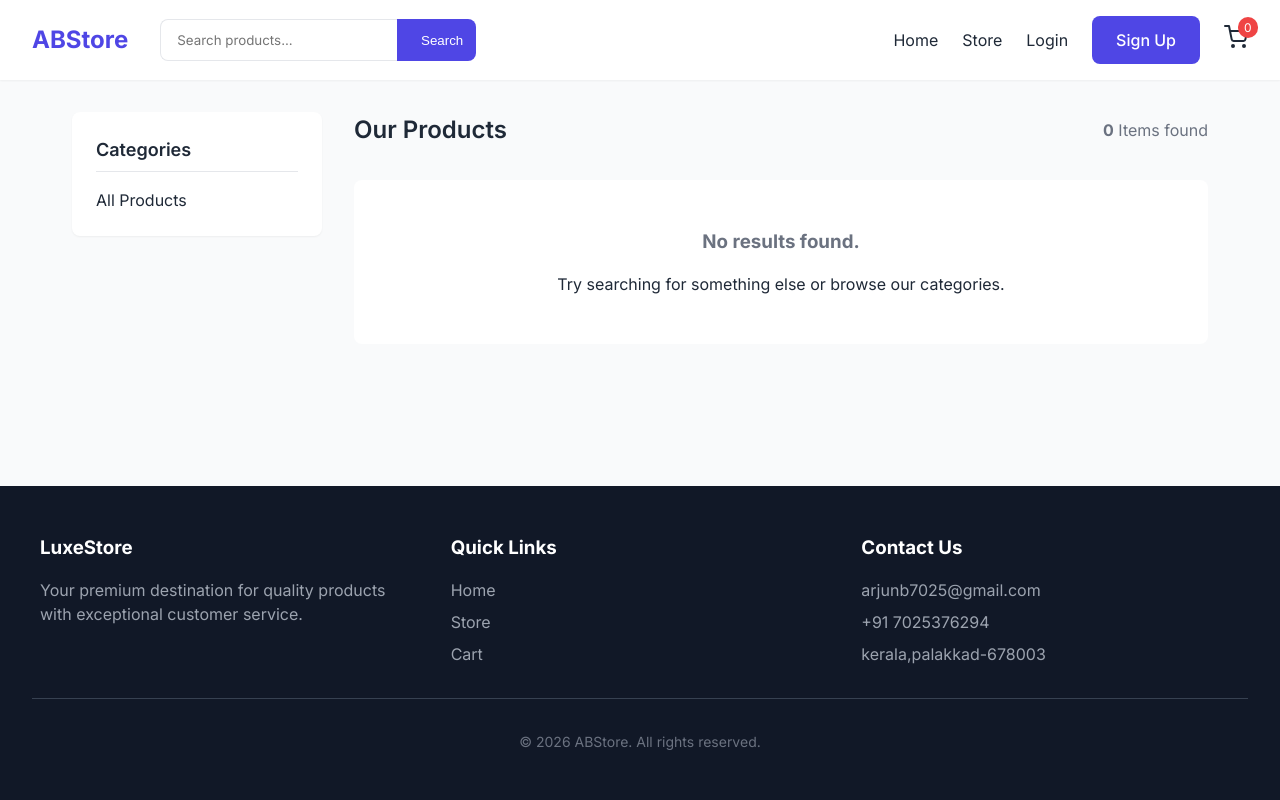
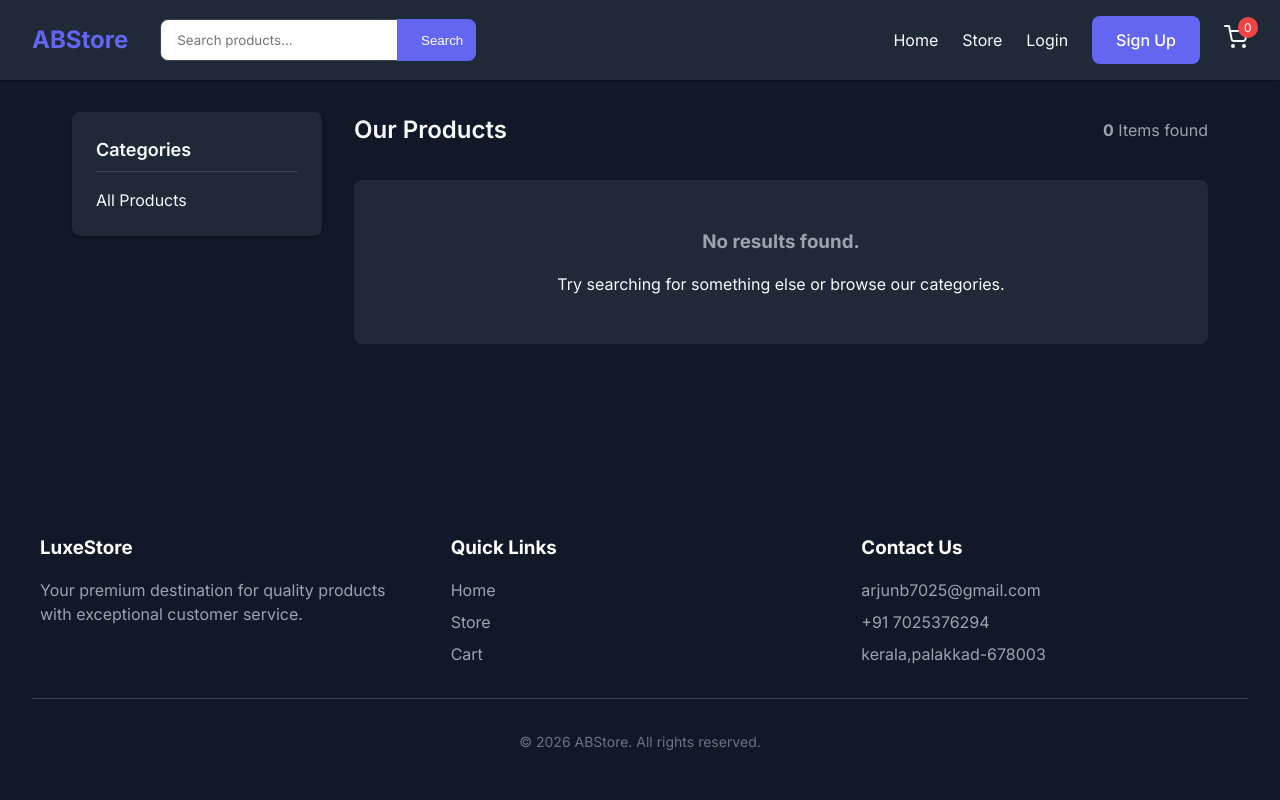
Before and after one commit to arjunbabu9656/ABstores, a Django app: page /store/ in a window 1280 px wide. Run offline with Django 5.2, Linux system fonts and the light colour scheme; data that the repository does not hold is empty.

Commit message:
Implement premium dark theme and advanced scroll animations

```diff
--- a/ecommerce_project/static/css/style.css
+++ b/ecommerce_project/static/css/style.css
@@ -1,19 +1,23 @@
 :root {
-    --primary-color: #4F46E5;
-    --primary-hover: #4338CA;
+    --primary-color: #6366f1;
+    --primary-hover: #818cf8;
     --secondary-color: #10B981;
-    --text-main: #1F2937;
-    --text-muted: #6B7280;
-    --bg-main: #F9FAFB;
-    --bg-card: #FFFFFF;
-    --border-color: #E5E7EB;
+    --text-main: #F9FAFB;
+    --text-muted: #9CA3AF;
+    --bg-main: #111827;
+    --bg-card: #1F2937;
+    --border-color: #374151;
     --error-color: #EF4444;
-    --shadow-sm: 0 1px 2px 0 rgba(0, 0, 0, 0.05);
-    --shadow-md: 0 4px 6px -1px rgba(0, 0, 0, 0.1), 0 2px 4px -1px rgba(0, 0, 0, 0.06);
-    --shadow-lg: 0 10px 15px -3px rgba(0, 0, 0, 0.1), 0 4px 6px -2px rgba(0, 0, 0, 0.05);
+    --shadow-sm: 0 1px 2px 0 rgba(0, 0, 0, 0.5);
+    --shadow-md: 0 4px 6px -1px rgba(0, 0, 0, 0.4), 0 2px 4px -1px rgba(0, 0, 0, 0.3);
+    --shadow-lg: 0 10px 15px -3px rgba(0, 0, 0, 0.4), 0 4px 6px -2px rgba(0, 0, 0, 0.3);
     --radius-md: 0.5rem;
     --radius-lg: 1rem;
     --transition: all 0.3s ease;
+}
+
+html {
+    scroll-behavior: smooth;
 }
 
 * {
@@ -178,13 +182,15 @@ img {
 }
 
 .alert-success {
-    background-color: #D1FAE5;
-    color: #065F46;
+    background-color: rgba(16, 185, 129, 0.1);
+    color: #34D399;
+    border: 1px solid rgba(16, 185, 129, 0.2);
 }
 
 .alert-error {
-    background-color: #FEE2E2;
-    color: #991B1B;
+    background-color: rgba(239, 68, 68, 0.1);
+    color: #F87171;
+    border: 1px solid rgba(239, 68, 68, 0.2);
 }
 
 /* Utilities */
@@ -253,13 +259,35 @@ img {
 /* Scroll Animation Classes */
 .animate-on-scroll {
     opacity: 0;
-    transform: translateY(30px);
+    transform: translateY(30px) scale(0.95);
     transition: opacity 0.8s ease-out, transform 0.8s cubic-bezier(0.175, 0.885, 0.32, 1.275);
 }
 
 .animate-on-scroll.is-visible {
     opacity: 1;
-    transform: translateY(0);
+    transform: translateY(0) scale(1);
+}
+
+.slide-in-left {
+    opacity: 0;
+    transform: translateX(-50px);
+    transition: all 0.8s cubic-bezier(0.175, 0.885, 0.32, 1.275);
+}
+
+.slide-in-left.is-visible {
+    opacity: 1;
+    transform: translateX(0);
+}
+
+.slide-in-right {
+    opacity: 0;
+    transform: translateX(50px);
+    transition: all 0.8s cubic-bezier(0.175, 0.885, 0.32, 1.275);
+}
+
+.slide-in-right.is-visible {
+    opacity: 1;
+    transform: translateX(0);
 }
 
 /* Staggered delays for grid items */
--- a/ecommerce_project/static/js/script.js
+++ b/ecommerce_project/static/js/script.js
@@ -13,11 +13,14 @@ document.addEventListener('DOMContentLoaded', () => {
     }
 
     // Scroll Animations using Intersection Observer
-    const animatedElements = document.querySelectorAll('.card, .hero-section, .alert');
+    const animatedElements = document.querySelectorAll('.card, .hero-section, .alert, .slide-in-left, .slide-in-right, .store-sidebar');
 
     // Add the animation class to elements
     animatedElements.forEach((el, index) => {
-        el.classList.add('animate-on-scroll');
+        if (!el.classList.contains('slide-in-left') && !el.classList.contains('slide-in-right')) {
+            el.classList.add('animate-on-scroll');
+        }
+
         // Add staggered delay to cards in a grid
         if (el.classList.contains('card')) {
             const delay = (index % 4) * 100; // 0, 100, 200, 300ms
--- a/templates/accounts/dashboard.html
+++ b/templates/accounts/dashboard.html
@@ -6,7 +6,7 @@
     <div style="display: flex; justify-content: space-between; align-items: flex-start; gap: 2rem; flex-wrap: wrap;">
         <!-- Sidebar Menu -->
         <aside
-            style="width: 250px; flex-shrink: 0; background: white; border-radius: var(--radius-md); box-shadow: var(--shadow-sm); padding: 1.5rem;">
+            style="width: 250px; flex-shrink: 0; background: var(--bg-card); border-radius: var(--radius-md); box-shadow: var(--shadow-sm); padding: 1.5rem;">
             <div style="text-align: center; margin-bottom: 2rem;">
                 <div
                     style="width: 80px; height: 80px; background: var(--primary-color); color: white; border-radius: 50%; display: flex; align-items: center; justify-content: center; margin: 0 auto 1rem; font-size: 2rem; font-weight: 700;">
@@ -35,7 +35,7 @@
         <!-- Main Dashboard Content -->
         <main style="flex: 1; min-width: 300px;">
             <div
-                style="background: white; border-radius: var(--radius-md); box-shadow: var(--shadow-sm); padding: 2.5rem;">
+                style="background: var(--bg-card); border-radius: var(--radius-md); box-shadow: var(--shadow-sm); padding: 2.5rem;">
                 <h2
                     style="font-size: 1.75rem; font-weight: 700; margin-bottom: 2rem; border-bottom: 1px solid var(--border-color); padding-bottom: 1rem;">
                     Overview</h2>
--- a/templates/accounts/login.html
+++ b/templates/accounts/login.html
@@ -5,7 +5,7 @@
 <section class="section-content padding-y"
     style="display: flex; justify-content: center; align-items: flex-start; padding: 4rem 0; min-height: 70vh;">
     <div class="card"
-        style="background: white; border-radius: var(--radius-md); box-shadow: var(--shadow-sm); padding: 2.5rem; width: 100%; max-width: 500px;">
+        style="background: var(--bg-card); border-radius: var(--radius-md); box-shadow: var(--shadow-sm); padding: 2.5rem; width: 100%; max-width: 500px;">
         <h2 style="font-size: 1.75rem; font-weight: 700; margin-bottom: 2rem; text-align: center;">Sign In</h2>
 
         <form action="{% url 'login' %}" method="POST">
--- a/templates/accounts/register.html
+++ b/templates/accounts/register.html
@@ -5,7 +5,7 @@
 <section class="section-content padding-y"
     style="display: flex; justify-content: center; align-items: flex-start; padding: 4rem 0; min-height: 70vh;">
     <div class="card"
-        style="background: white; border-radius: var(--radius-md); box-shadow: var(--shadow-sm); padding: 2.5rem; width: 100%; max-width: 600px;">
+        style="background: var(--bg-card); border-radius: var(--radius-md); box-shadow: var(--shadow-sm); padding: 2.5rem; width: 100%; max-width: 600px;">
         <h2 style="font-size: 1.75rem; font-weight: 700; margin-bottom: 2rem; text-align: center;">Create an Account
         </h2>
 
--- a/templates/orders/checkout.html
+++ b/templates/orders/checkout.html
@@ -9,7 +9,7 @@
 
             <main style="flex: 2; min-width: 300px;">
                 <div class="card"
-                    style="background: white; border-radius: var(--radius-md); box-shadow: var(--shadow-sm); padding: 2.5rem; margin-bottom: 2rem;">
+                    style="background: var(--bg-card); border-radius: var(--radius-md); box-shadow: var(--shadow-sm); padding: 2.5rem; margin-bottom: 2rem;">
                     <h3
                         style="font-size: 1.5rem; font-weight: 600; margin-bottom: 2rem; border-bottom: 1px solid var(--border-color); padding-bottom: 1rem;">
                         Shipping Details</h3>
@@ -73,7 +73,7 @@
 
             <aside style="flex: 1; min-width: 300px;">
                 <div class="card"
-                    style="background: white; border-radius: var(--radius-md); box-shadow: var(--shadow-sm); padding: 1.5rem;">
+                    style="background: var(--bg-card); border-radius: var(--radius-md); box-shadow: var(--shadow-sm); padding: 1.5rem;">
                     <h3
                         style="font-size: 1.25rem; font-weight: 600; margin-bottom: 1.5rem; padding-bottom: 1rem; border-bottom: 1px solid var(--border-color);">
                         Order Summary</h3>
--- a/templates/orders/order_complete.html
+++ b/templates/orders/order_complete.html
@@ -2,7 +2,7 @@
 {% block content %}
 <section class="section-content" style="padding: 2rem 0;">
     <div class="card"
-        style="background: white; border-radius: var(--radius-md); box-shadow: var(--shadow-sm); padding: 2.5rem; max-width: 600px; margin: 0 auto; text-align: center;">
+        style="background: var(--bg-card); border-radius: var(--radius-md); box-shadow: var(--shadow-sm); padding: 2.5rem; max-width: 600px; margin: 0 auto; text-align: center;">
         <h2 style="font-size: 1.8rem; margin-bottom: 1rem; color: var(--text-main);">Order Placed Successfully!</h2>
         <p style="margin-bottom: 1.5rem; color: var(--text-muted);">Thank you for your purchase. Your order has been
             received and is being processed.</p>
--- a/templates/store/index.html
+++ b/templates/store/index.html
@@ -16,14 +16,14 @@
     style="display: grid; grid-template-columns: repeat(auto-fill, minmax(280px, 1fr)); gap: 2rem;">
     {% for product in products %}
     <div class="card"
-        style="background: white; border-radius: var(--radius-md); box-shadow: var(--shadow-md); overflow: hidden; transition: var(--transition);">
+        style="background: var(--bg-card); border-radius: var(--radius-md); box-shadow: var(--shadow-md); overflow: hidden; transition: var(--transition);">
         <a href="{{ product.get_url }}">
             {% if product.images.first %}
             <img src="{{ product.images.first.image.url }}" alt="{{ product.name }}"
                 style="width: 100%; height: 250px; object-fit: cover;">
             {% else %}
             <div
-                style="width: 100%; height: 250px; background: #E5E7EB; display: flex; align-items: center; justify-content: center; color: #9CA3AF;">
+                style="width: 100%; height: 250px; background: var(--border-color); display: flex; align-items: center; justify-content: center; color: #9CA3AF;">
                 No Image</div>
             {% endif %}
         </a>
@@ -54,7 +54,7 @@
     </div>
     {% empty %}
     <div
-        style="grid-column: 1 / -1; text-align: center; padding: 3rem; background: white; border-radius: var(--radius-md);">
+        style="grid-column: 1 / -1; text-align: center; padding: 3rem; background: var(--bg-card); border-radius: var(--radius-md);">
         <h3 style="color: var(--text-muted); margin-bottom: 1rem;">No products available right now.</h3>
         <p>Check back later for exciting new items.</p>
     </div>
--- a/templates/store/store.html
+++ b/templates/store/store.html
@@ -6,7 +6,7 @@
     <!-- Sidebar / Filters -->
     <aside class="store-sidebar" style="width: 250px; flex-shrink: 0;">
         <div
-            style="background: white; padding: 1.5rem; border-radius: var(--radius-md); box-shadow: var(--shadow-sm); margin-bottom: 2rem;">
+            style="background: var(--bg-card); padding: 1.5rem; border-radius: var(--radius-md); box-shadow: var(--shadow-sm); margin-bottom: 2rem;">
             <h3
                 style="font-size: 1.125rem; font-weight: 600; margin-bottom: 1rem; border-bottom: 1px solid var(--border-color); padding-bottom: 0.5rem;">
                 Categories</h3>
@@ -32,14 +32,14 @@
             style="display: grid; grid-template-columns: repeat(auto-fill, minmax(250px, 1fr)); gap: 2rem;">
             {% for product in products %}
             <div class="card"
-                style="background: white; border-radius: var(--radius-md); box-shadow: var(--shadow-sm); overflow: hidden; transition: var(--transition);">
+                style="background: var(--bg-card); border-radius: var(--radius-md); box-shadow: var(--shadow-sm); overflow: hidden; transition: var(--transition);">
                 <a href="{{ product.get_url }}">
                     {% if product.images.first %}
                     <img src="{{ product.images.first.image.url }}" alt="{{ product.name }}"
                         style="width: 100%; height: 220px; object-fit: cover;">
                     {% else %}
                     <div
-                        style="width: 100%; height: 220px; background: #E5E7EB; display: flex; align-items: center; justify-content: center; color: #9CA3AF;">
+                        style="width: 100%; height: 220px; background: var(--border-color); display: flex; align-items: center; justify-content: center; color: #9CA3AF;">
                         No Image</div>
                     {% endif %}
                 </a>
@@ -66,7 +66,7 @@
             </div>
             {% empty %}
             <div
-                style="grid-column: 1 / -1; text-align: center; padding: 3rem; background: white; border-radius: var(--radius-md);">
+                style="grid-column: 1 / -1; text-align: center; padding: 3rem; background: var(--bg-card); border-radius: var(--radius-md);">
                 <h3 style="color: var(--text-muted); margin-bottom: 1rem;">No results found.</h3>
                 <p>Try searching for something else or browse our categories.</p>
             </div>
```
Also changed, not shown: templates/store/cart.html (+5 -5 lines), templates/store/product_detail.html (+4 -4 lines).
